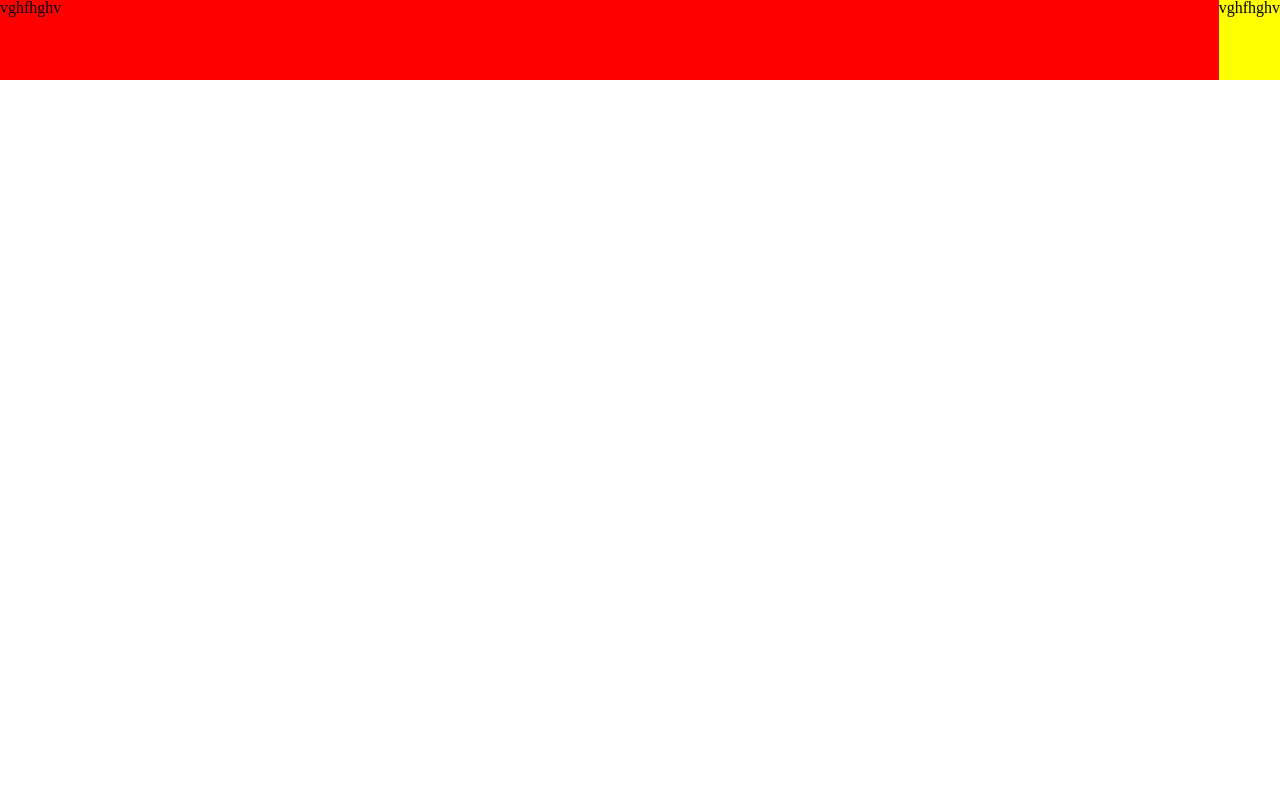
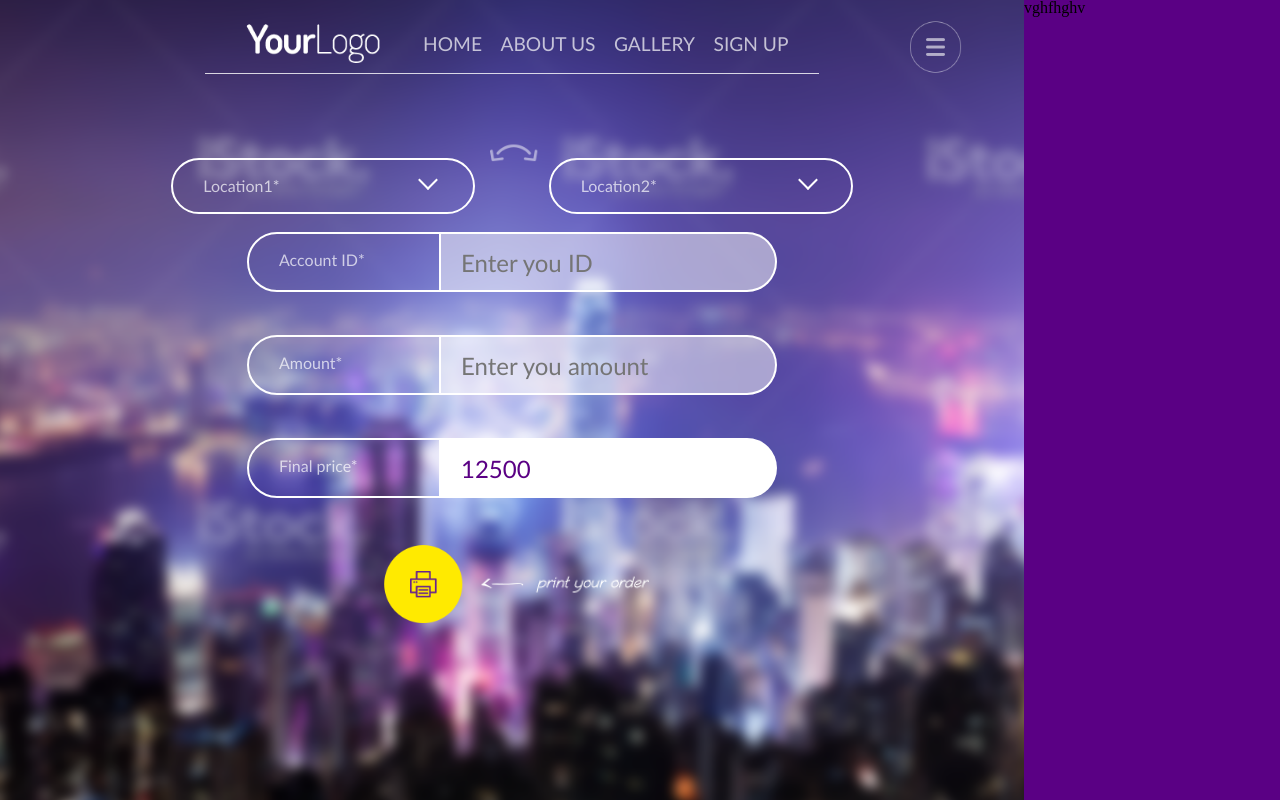
Before and after one commit to LenaEvseeva/learning, a plain HTML site: page First_webpage2/index2.html in a window 1280 px wide. Drawn offline with Linux system fonts and the light colour scheme.

Commit message:
Add form

```diff
--- a/First_webpage2/index2.html
+++ b/First_webpage2/index2.html
@@ -10,7 +10,54 @@
 	<body>
 		<div class="page">
 				<div class="page-basic">
-					<h1>vghfhghv</h1>
+					<button class="menu-button">
+						<img src="picture/menu1.png" alt="" height="60em">
+						<!--img src="picture/menu2.png" alt="" height="60em" class="img2 hidden"-->
+					</button>
+					<footer class="menu">
+						<div class="logo"><img src="picture/logomenu.png" alt="" height="50em"></div>
+						<div class="home">HOME</div>
+						<div class="about">ABOUT US</div>
+						<div class="gallery">GALLERY</div>
+						<div class="sign">SIGN UP</div>
+					</footer>
+					<main>
+						<form action="#" method="post" class="form-content">
+							<div class="form-locations">
+								<div>
+									<select>
+										<option>Location1<sup>*</sup></option>
+										<option>Location1<sup>**</sup></option>
+									</select>
+								</div>
+								<img class="locations-img" src="picture/arrow.png" height="30em">
+								<div>
+									<select>
+										<option>Location2<sup>*</sup></option>
+										<option>Location2<sup>**</sup></option>
+									</select>
+								</div>
+							</div>
+							<div class="input">
+								<label for="account">Account ID<sup>*</sup></label>
+								<input type="number" id="account" placeholder="Enter you ID">
+							</div>
+							<div class="input">
+								<label for="amount">Amount<sup>*</sup></label>
+								<input type="number" id="amount" placeholder="Enter you amount">
+							</div>
+							<div class="input">
+								<label for="price">Final price<sup>*</sup></label>
+								<input type="number" id="price" readonly value="12500">
+							</div>
+							<div class="print">
+							<button class="form-print">
+								<img src="picture/print.png" alt="" height="85em">
+							</button>
+							<img class="form-printpicture" src="picture/printpicture.png" alt="" height="35em">
+							</div>
+						</form>
+					</main>
 				</div>
 				<div class="page-sidebar">
 					<h1>vghfhghv</h1>
--- a/First_webpage2/style.css
+++ b/First_webpage2/style.css
@@ -1,18 +1,207 @@
 .page {
 	display: flex;
 	align-items: stretch;
+	height: 100%;
 }
 
 .page-basic{
-	background: red;
+	position: relative;
 	flex-grow: 1;
-	flex-basis: 100px;
-	min-width: 50px;
-	min-height: 80px;
+	background-image: url(picture/header.png);
+	background-repeat: no-repeat;
+	background-size: cover;
+	display: flex;
+	flex-direction: column;
+	align-items: center;
 }
 
 .page-sidebar{
-	background: yellow;
-	min-width: 50px;
-	min-height: 80px;
+	background: #5a0084;
+	min-width: 20%;
+	/*display: none;*/
 }
+
+footer {
+	display: flex;
+	flex-basis: 10%;
+	justify-content: flex-end;
+	width: 60%;
+	align-items: flex-end;
+	border-bottom: 1px solid rgba(255, 255, 255, 0.8);
+	flex-wrap: wrap;
+}
+
+footer div {
+	margin-bottom: 1%;
+}
+
+.logo {
+	margin-right: auto;
+	margin-left: 5%;
+	flex-grow: 1;
+
+}
+
+footer.menu .sign {
+	margin-right: 5%;
+}
+
+footer div:not(.logo) {
+	margin-right: 3%;
+	font-family: Trebuchet MS, Helvetica, sans-serif;
+	font-size: 1.2em;
+	transition: color 0.3s ease;
+	cursor: pointer;
+	color: rgba(255, 255, 255, 0.7);
+	line-height: 2.3em;
+}
+
+footer div:not(.logo):hover {
+	color: rgba(255, 255, 255, 1);
+}
+
+.menu-button {
+	position: absolute;
+	background: none;
+	border: none;
+	cursor: pointer;
+	right: 5%;
+	top: 2%;
+}
+
+.menu-button:focus {
+	outline: none;
+}
+
+main {
+	width: 70%;
+	height: 100%;
+}
+
+.form-content {
+	display: flex;
+	flex-direction: column;
+	justify-content: flex-start;
+	align-items: center;
+	height: inherit;
+}
+
+.form-content div {
+	margin-top: 6%;
+}
+
+.form-locations {
+	display: flex;
+	justify-content: space-between;
+	height: 10%;
+	position: relative;
+}
+
+.form-locations img {
+	margin: 20px 10px;
+}
+
+select {
+	display: block;
+	background: none;
+	border: 2px solid #fff;
+	border-radius: 30px;
+	height: 3.5em;
+	width: 19em;
+	font-family: Trebuchet MS, Helvetica, sans-serif;
+	font-size: 1em;
+	color: rgba(255, 255, 255, 0.7);
+	padding-left: 30px;
+	-webkit-appearance: none;
+	-moz-appearance: none;
+	-o-appearance: none;
+	-ms-appearance: none;
+}
+
+select:focus {
+	outline: none;
+}
+
+input:focus {
+	outline: none;
+}
+
+.form-locations div:nth-child(1)::after {
+	content: "";
+	border-bottom: 2px solid #fff;
+	border-right: 2px solid #fff;
+	position: absolute;
+	width: 12px;
+	height: 12px;
+	top: 56px;
+	left: 250px;
+	transform: rotate(45deg);
+	pointer-events: none;
+}
+
+.form-locations div:nth-child(3)::after {
+	content: "";
+	border-bottom: 2px solid #fff;
+	border-right: 2px solid #fff;
+	position: absolute;
+	width: 12px;
+	height: 12px;
+	top: 56px;
+	left: 630px;
+	transform: rotate(45deg);
+	pointer-events: none;
+}
+
+select > option {
+	color: rgba(0, 0, 0, 1);
+}
+
+input[type=number]::-webkit-inner-spin-button,
+input[type=number]::-webkit-outer-spin-button {
+  -webkit-appearance: none;
+  margin: 0;
+}
+
+label{
+	border: 2px solid #fff;
+	border-radius: 30px 0 0 30px;
+	height: 3.5em;
+	width: 10em;
+	padding-left: 30px;
+	font-family: Trebuchet MS, Helvetica, sans-serif;
+	font-size: 1em;
+	color: rgba(255, 255, 255, 0.7);
+	line-height: 3.2em;
+}
+
+input{
+	border: 2px solid #fff;
+	border-left: none;
+	border-radius: 0 30px 30px 0;
+	height: 2.5em;
+	width: 14em;
+	font-family: Trebuchet MS, Helvetica, sans-serif;
+	font-size: 1.5em;
+	padding-left: 20px;
+	color: #5a0084;
+}
+
+.input {
+	display: flex;
+}
+
+#amount, #account {
+	background: rgba(255, 255, 255, 0.5);
+}
+
+.print {
+	display: flex;
+	justify-content: space-around;
+	align-items: center;
+}
+
+.form-print {
+	background: none;
+	border: none;
+	cursor: pointer;
+}
```
